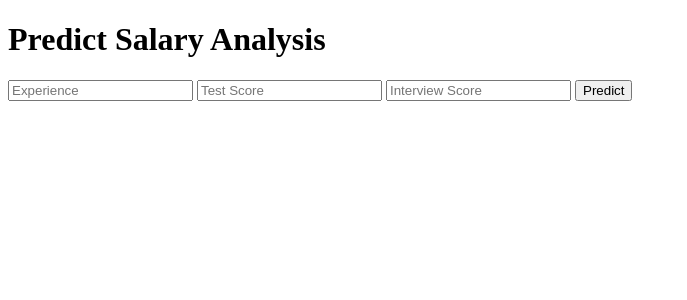
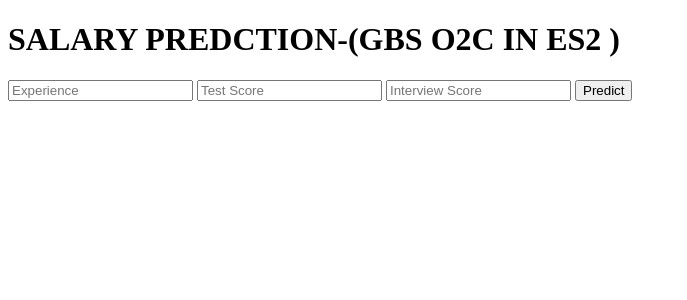
Before and after one commit to subham1093/Salary-Prediction, a Flask app: page / in a window 1280 px wide. Shown: the top 300 px of the page, without its empty margins (0-687 px from the left). Run offline with Flask 2, Linux system fonts and the light colour scheme; parts of the project's set-up code (start-up, migrations or seed data) failed here and were passed over.

Commit message:
Add files via upload

```diff
--- a/templates/index.html
+++ b/templates/index.html
@@ -13,7 +13,7 @@
 
 <body>
  <div class="login">
-	<h1>Predict Salary Analysis</h1>
+	<h1>SALARY PREDCTION-(GBS O2C IN ES2 )</h1>
 
      <!-- Main Input For Receiving Query to our ML -->
     <form action="{{ url_for('predict')}}"method="post">
```
